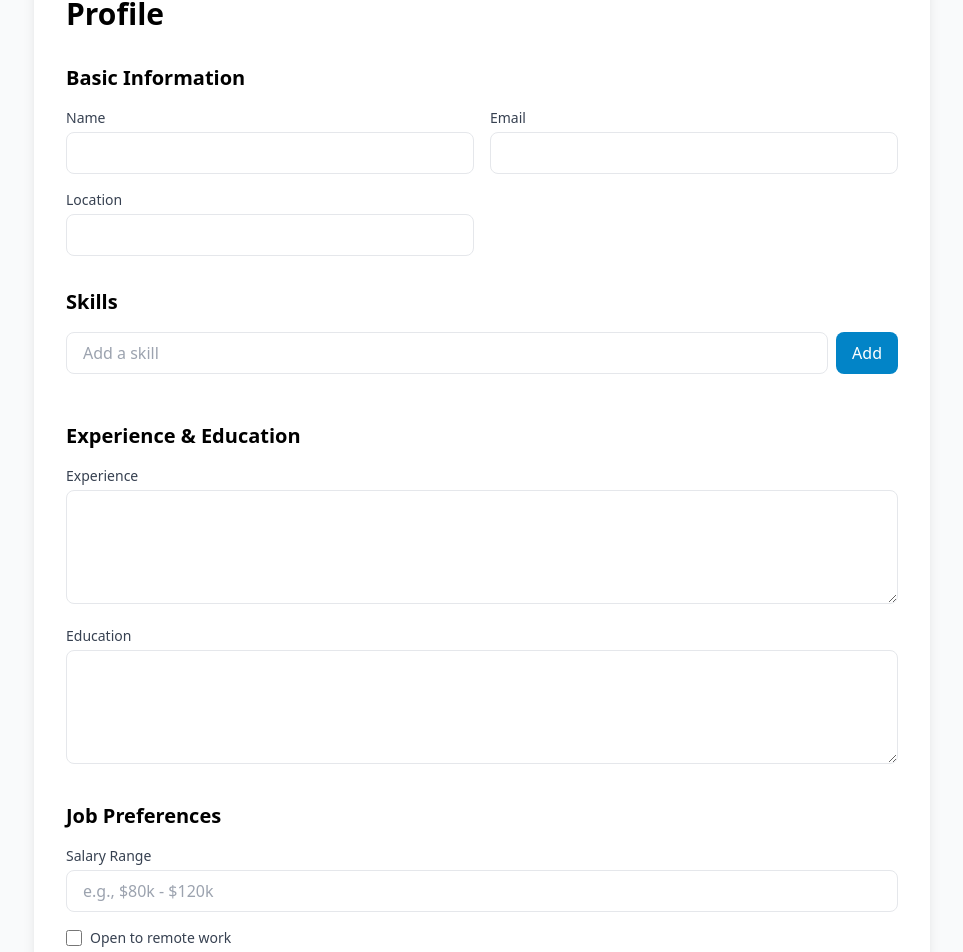
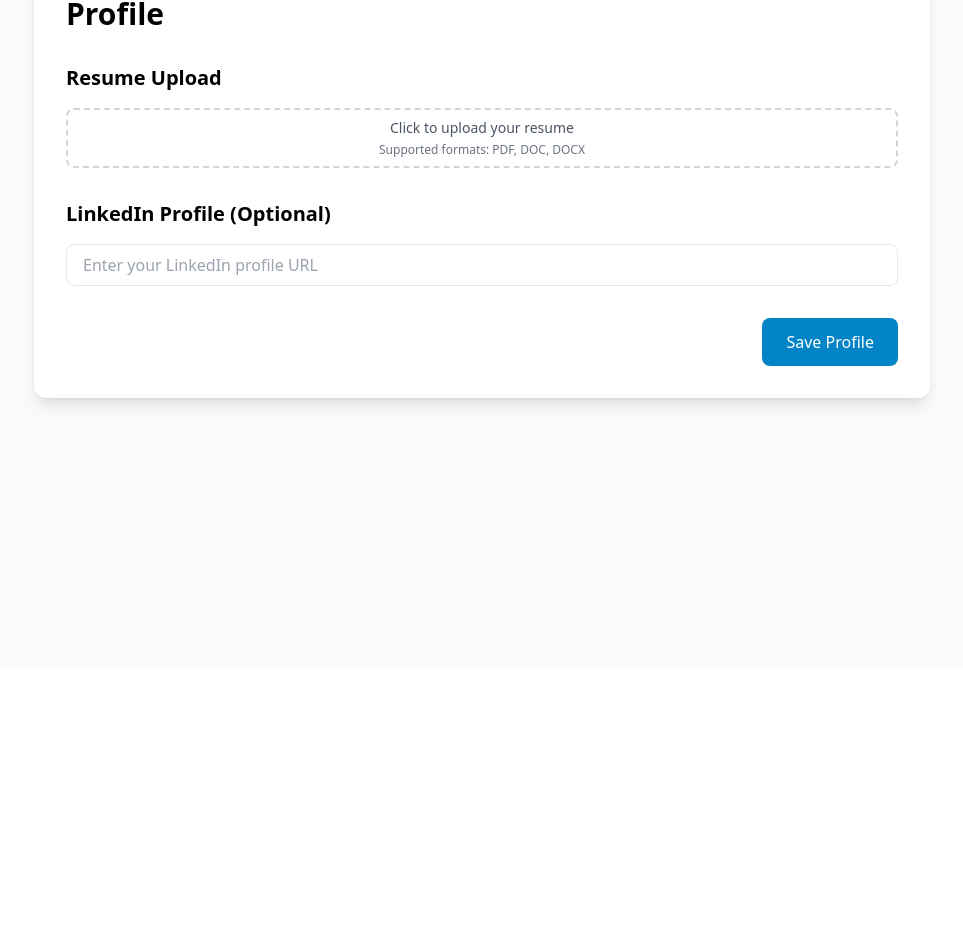
Before and after one commit to Jainormus/MatchMeMaybe, a React (Create React App) app: page /profile in a window 1280 px wide. Shown: the part 132-1084 px from the top of the page, without its empty margins (158-1121 px from the left). After the commit the page ends 800 px from the top, so only its background shows below. Built offline with nearby package versions, Linux system fonts and the light colour scheme.

Commit message:
Added resume and linkedin section

```diff
--- a/src/pages/Profile.tsx
+++ b/src/pages/Profile.tsx
@@ -2,46 +2,34 @@ import React, { useState } from 'react';
 import { motion } from 'framer-motion';
 
 interface UserProfile {
-  name: string;
-  email: string;
-  location: string;
-  skills: string[];
-  experience: string;
-  education: string;
-  preferences: {
-    jobTypes: string[];
-    locations: string[];
-    salaryRange: string;
-    remote: boolean;
-  };
+  resume: File | null;
+  linkedinUrl: string;
 }
 
 const Profile = () => {
   const [profile, setProfile] = useState<UserProfile>({
-    name: '',
-    email: '',
-    location: '',
-    skills: [],
-    experience: '',
-    education: '',
-    preferences: {
-      jobTypes: [],
-      locations: [],
-      salaryRange: '',
-      remote: false,
-    },
+    resume: null,
+    linkedinUrl: '',
   });
 
-  const [newSkill, setNewSkill] = useState('');
+  const [resumeName, setResumeName] = useState<string>('');
 
-  const handleAddSkill = () => {
-    if (newSkill && !profile.skills.includes(newSkill)) {
+  const handleResumeUpload = (event: React.ChangeEvent<HTMLInputElement>) => {
+    const file = event.target.files?.[0];
+    if (file) {
       setProfile({
         ...profile,
-        skills: [...profile.skills, newSkill],
+        resume: file,
       });
-      setNewSkill('');
+      setResumeName(file.name);
     }
+  };
+
+  const handleLinkedInChange = (event: React.ChangeEvent<HTMLInputElement>) => {
+    setProfile({
+      ...profile,
+      linkedinUrl: event.target.value,
+    });
   };
 
   return (
@@ -54,159 +42,45 @@ const Profile = () => {
       >
         <h1 className="text-3xl font-bold mb-8">Profile</h1>
 
-        {/* Basic Information */}
+        {/* Resume Upload */}
         <section className="mb-8">
-          <h2 className="text-xl font-semibold mb-4">Basic Information</h2>
-          <div className="grid grid-cols-1 md:grid-cols-2 gap-4">
-            <div>
-              <label className="block text-sm font-medium text-gray-700 mb-1">
-                Name
+          <h2 className="text-xl font-semibold mb-4">Resume Upload</h2>
+          <div className="space-y-4">
+            <div className="flex items-center gap-4">
+              <label className="flex-1">
+                <div className="w-full px-4 py-2 border-2 border-dashed border-gray-300 rounded-lg cursor-pointer hover:border-primary-500 transition-colors">
+                  <div className="text-center">
+                    <p className="text-sm text-gray-600">
+                      {resumeName || 'Click to upload your resume'}
+                    </p>
+                    <p className="text-xs text-gray-500 mt-1">
+                      Supported formats: PDF, DOC, DOCX
+                    </p>
+                  </div>
+                  <input
+                    type="file"
+                    accept=".pdf,.doc,.docx"
+                    onChange={handleResumeUpload}
+                    className="hidden"
+                  />
+                </div>
               </label>
-              <input
-                type="text"
-                value={profile.name}
-                onChange={(e) => setProfile({ ...profile, name: e.target.value })}
-                className="w-full px-4 py-2 border rounded-lg focus:ring-2 focus:ring-primary-500 focus:border-primary-500"
-              />
-            </div>
-            <div>
-              <label className="block text-sm font-medium text-gray-700 mb-1">
-                Email
-              </label>
-              <input
-                type="email"
-                value={profile.email}
-                onChange={(e) => setProfile({ ...profile, email: e.target.value })}
-                className="w-full px-4 py-2 border rounded-lg focus:ring-2 focus:ring-primary-500 focus:border-primary-500"
-              />
-            </div>
-            <div>
-              <label className="block text-sm font-medium text-gray-700 mb-1">
-                Location
-              </label>
-              <input
-                type="text"
-                value={profile.location}
-                onChange={(e) => setProfile({ ...profile, location: e.target.value })}
-                className="w-full px-4 py-2 border rounded-lg focus:ring-2 focus:ring-primary-500 focus:border-primary-500"
-              />
             </div>
           </div>
         </section>
 
-        {/* Skills */}
+        {/* LinkedIn Profile */}
         <section className="mb-8">
-          <h2 className="text-xl font-semibold mb-4">Skills</h2>
-          <div className="flex gap-2 mb-4">
-            <input
-              type="text"
-              value={newSkill}
-              onChange={(e) => setNewSkill(e.target.value)}
-              placeholder="Add a skill"
-              className="flex-1 px-4 py-2 border rounded-lg focus:ring-2 focus:ring-primary-500 focus:border-primary-500"
-            />
-            <button
-              onClick={handleAddSkill}
-              className="px-4 py-2 bg-primary-600 text-white rounded-lg hover:bg-primary-700 transition-colors"
-            >
-              Add
-            </button>
-          </div>
-          <div className="flex flex-wrap gap-2">
-            {profile.skills.map((skill, index) => (
-              <span
-                key={index}
-                className="px-3 py-1 bg-primary-100 text-primary-800 rounded-full text-sm"
-              >
-                {skill}
-                <button
-                  onClick={() => {
-                    setProfile({
-                      ...profile,
-                      skills: profile.skills.filter((_, i) => i !== index),
-                    });
-                  }}
-                  className="ml-2 text-primary-600 hover:text-primary-800"
-                >
-                  ×
-                </button>
-              </span>
-            ))}
-          </div>
-        </section>
-
-        {/* Experience & Education */}
-        <section className="mb-8">
-          <h2 className="text-xl font-semibold mb-4">Experience & Education</h2>
+          <h2 className="text-xl font-semibold mb-4">LinkedIn Profile (Optional)</h2>
           <div className="space-y-4">
             <div>
-              <label className="block text-sm font-medium text-gray-700 mb-1">
-                Experience
-              </label>
-              <textarea
-                value={profile.experience}
-                onChange={(e) => setProfile({ ...profile, experience: e.target.value })}
-                rows={4}
+              <input
+                type="url"
+                value={profile.linkedinUrl}
+                onChange={handleLinkedInChange}
+                placeholder="Enter your LinkedIn profile URL"
                 className="w-full px-4 py-2 border rounded-lg focus:ring-2 focus:ring-primary-500 focus:border-primary-500"
               />
-            </div>
-            <div>
-              <label className="block text-sm font-medium text-gray-700 mb-1">
-                Education
-              </label>
-              <textarea
-                value={profile.education}
-                onChange={(e) => setProfile({ ...profile, education: e.target.value })}
-                rows={4}
-                className="w-full px-4 py-2 border rounded-lg focus:ring-2 focus:ring-primary-500 focus:border-primary-500"
-              />
-            </div>
-          </div>
-        </section>
-
-        {/* Job Preferences */}
-        <section>
-          <h2 className="text-xl font-semibold mb-4">Job Preferences</h2>
-          <div className="space-y-4">
-            <div>
-              <label className="block text-sm font-medium text-gray-700 mb-1">
-                Salary Range
-              </label>
-              <input
-                type="text"
-                value={profile.preferences.salaryRange}
-                onChange={(e) =>
-                  setProfile({
-                    ...profile,
-                    preferences: {
-                      ...profile.preferences,
-                      salaryRange: e.target.value,
-                    },
-                  })
-                }
-                placeholder="e.g., $80k - $120k"
-                className="w-full px-4 py-2 border rounded-lg focus:ring-2 focus:ring-primary-500 focus:border-primary-500"
-              />
-            </div>
-            <div className="flex items-center">
-              <input
-                type="checkbox"
-                id="remote"
-                checked={profile.preferences.remote}
-                onChange={(e) =>
-                  setProfile({
-                    ...profile,
-                    preferences: {
-                      ...profile.preferences,
-                      remote: e.target.checked,
-                    },
-                  })
-                }
-                className="h-4 w-4 text-primary-600 focus:ring-primary-500 border-gray-300 rounded"
-              />
-              <label htmlFor="remote" className="ml-2 block text-sm text-gray-700">
-                Open to remote work
-              </label>
             </div>
           </div>
         </section>
```
